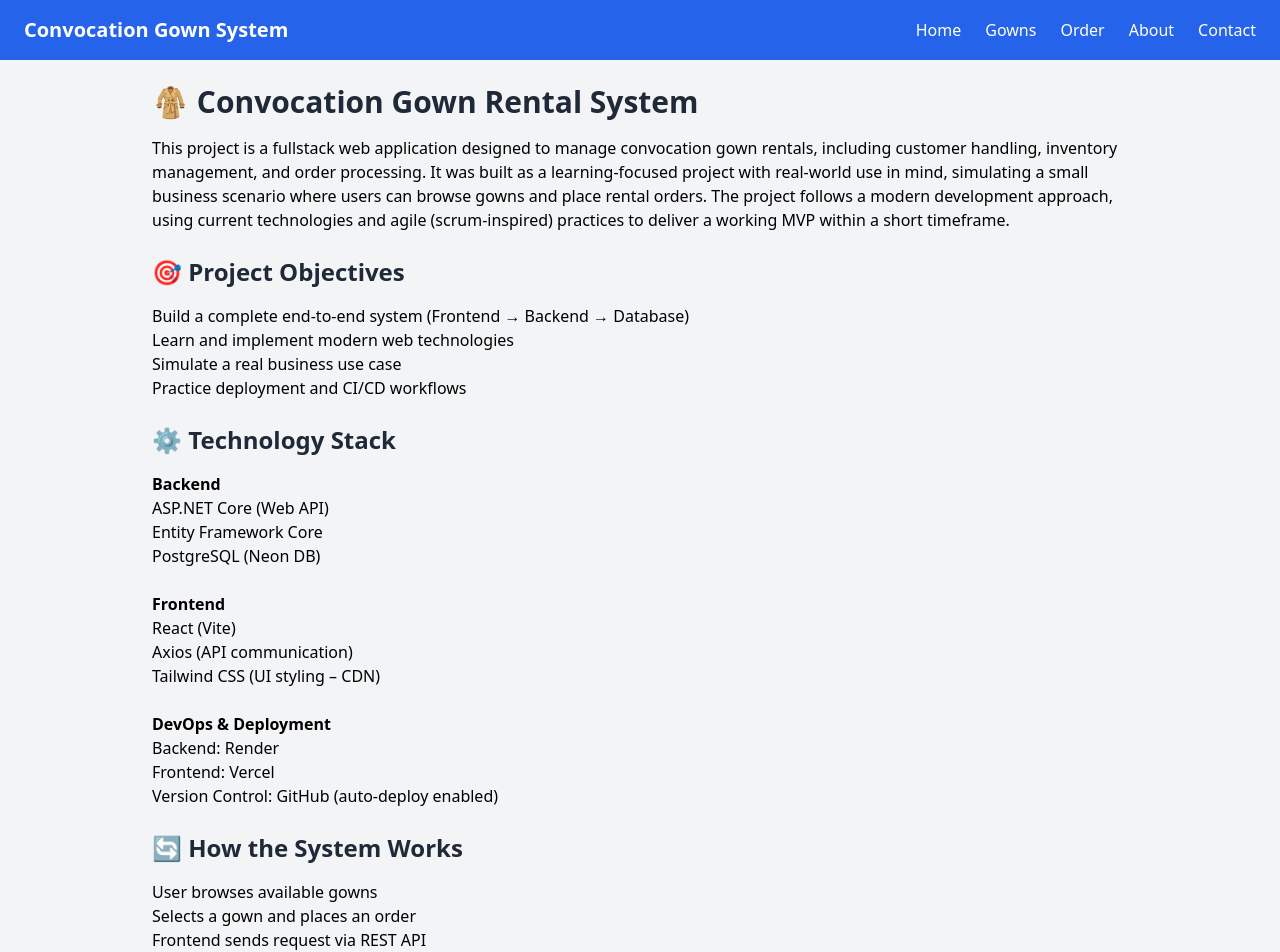
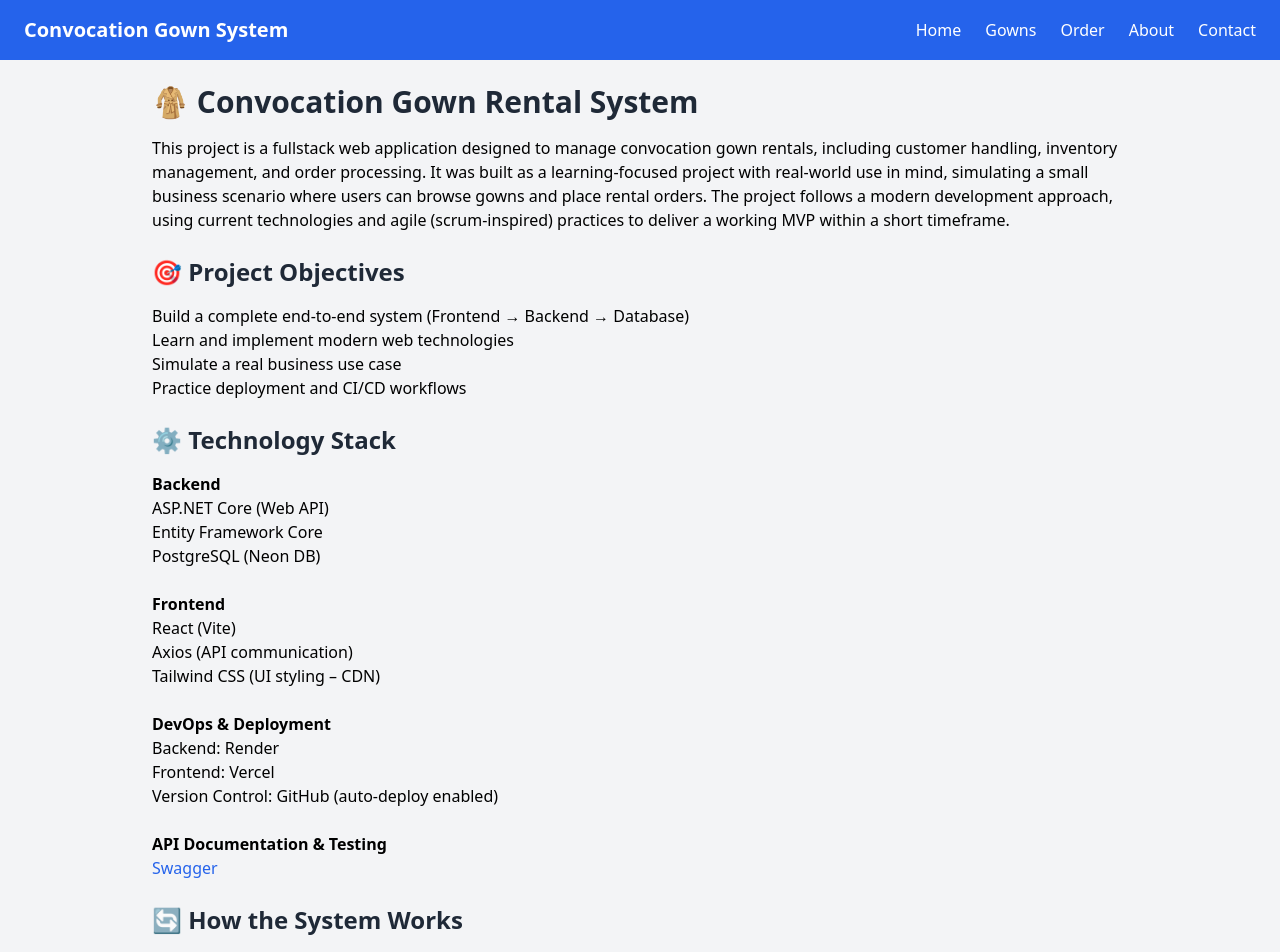
Before and after one commit to raviamrav/convocation-gown-system, a React (Vite) app in the folder frontend/: page /about in a window 1280 px wide. Shown: the top 952 px of the page. Built offline with nearby package versions, Linux system fonts and the light colour scheme; no server answers.

Commit message:
Content change

```diff
--- a/frontend/src/pages/AboutPage.tsx
+++ b/frontend/src/pages/AboutPage.tsx
@@ -37,6 +37,13 @@ function AboutPage() {
     <li>Backend: Render</li>
     <li>Frontend: Vercel</li>
     <li>Version Control: GitHub (auto-deploy enabled)</li>
+    </ul>
+    <br />
+    <ul>
+    <li><strong>API Documentation & Testing</strong></li>
+    <li><a href="https://convocation-gown-system.onrender.com/swagger/index.html" target="_blank" rel="noopener noreferrer" className="text-blue-600 hover:underline">
+      Swagger</a>
+    </li>
     </ul>
     <br />
     <h2 className="text-2xl font-bold text-gray-800 mb-4">🔄 How the System Works</h2>
--- a/frontend/src/pages/HomePage.tsx
+++ b/frontend/src/pages/HomePage.tsx
@@ -1,3 +1,5 @@
+import { Link } from "react-router-dom";
+
 function HomePage() {
   return (
     <div className="space-y-6">
@@ -10,20 +12,32 @@ function HomePage() {
       </p>
 
       <div className="grid grid-cols-1 md:grid-cols-3 gap-6">
+        <Link to="/gowns">
           <div className="bg-white p-6 rounded-xl shadow hover:shadow-lg transition">
             <h2 className="text-xl font-semibold mb-2">Browse Gowns</h2>
             <p className="text-gray-500">View all available gowns.</p>
           </div>
+        </Link>
 
+        <Link to="/order">
           <div className="bg-white p-6 rounded-xl shadow hover:shadow-lg transition">
             <h2 className="text-xl font-semibold mb-2">Place Order</h2>
             <p className="text-gray-500">Reserve your gown easily.</p>
           </div>
+        </Link>
 
         <div className="bg-white p-6 rounded-xl shadow hover:shadow-lg transition">
           <h2 className="text-xl font-semibold mb-2">Track Status</h2>
           <p className="text-gray-500">Check your order status anytime.</p>
         </div>
+
+        <br />
+        <Link to="/about">
+          <div className="bg-white p-6 rounded-xl shadow hover:shadow-lg transition">
+            <h2 className="text-xl font-semibold mb-2">About this project</h2>
+            <p className="text-gray-500">Project development details.</p>
+          </div>
+        </Link>
       </div>
     </div>
   );
```
Lines whose indentation alone changed are shown as unchanged.
